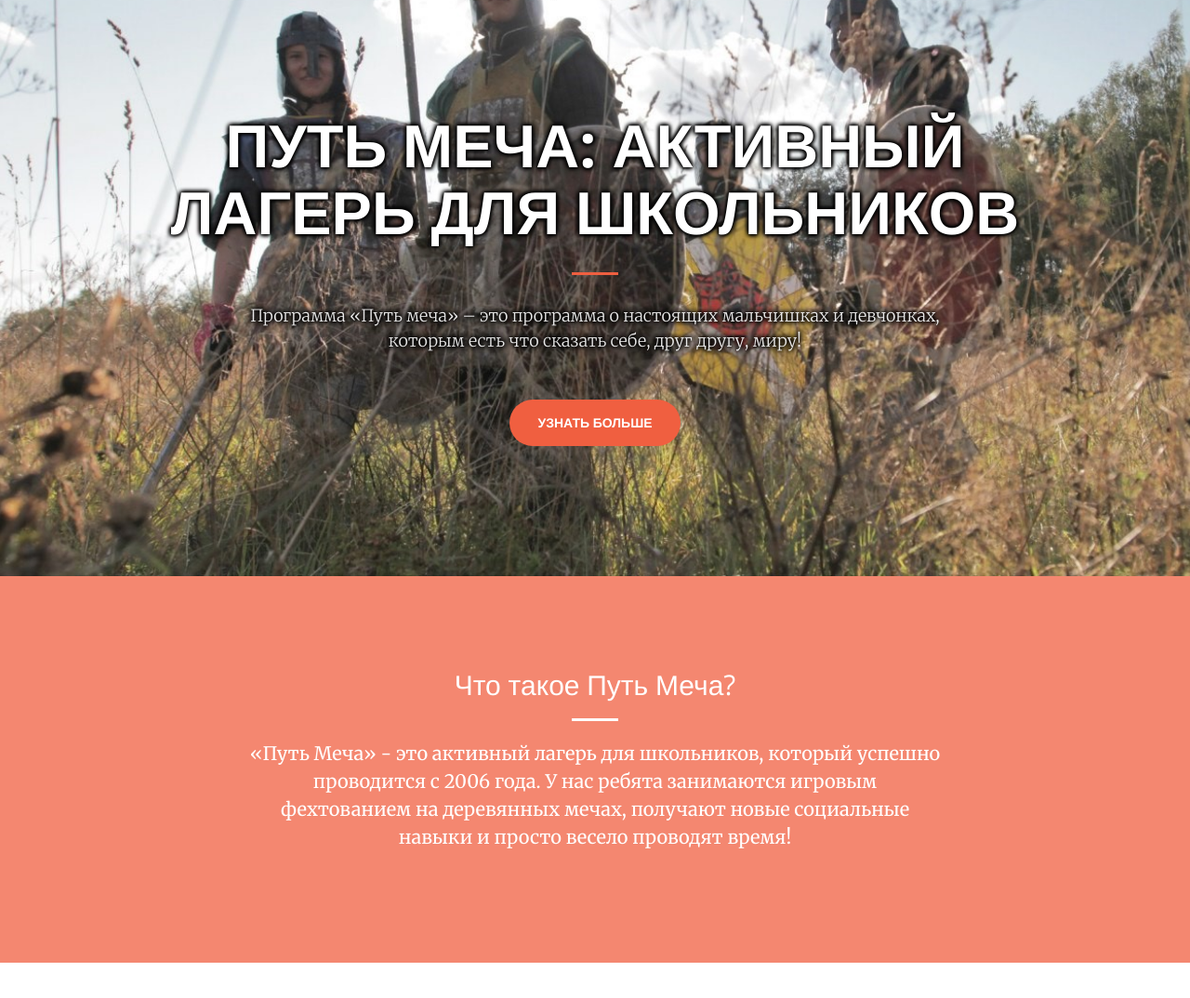
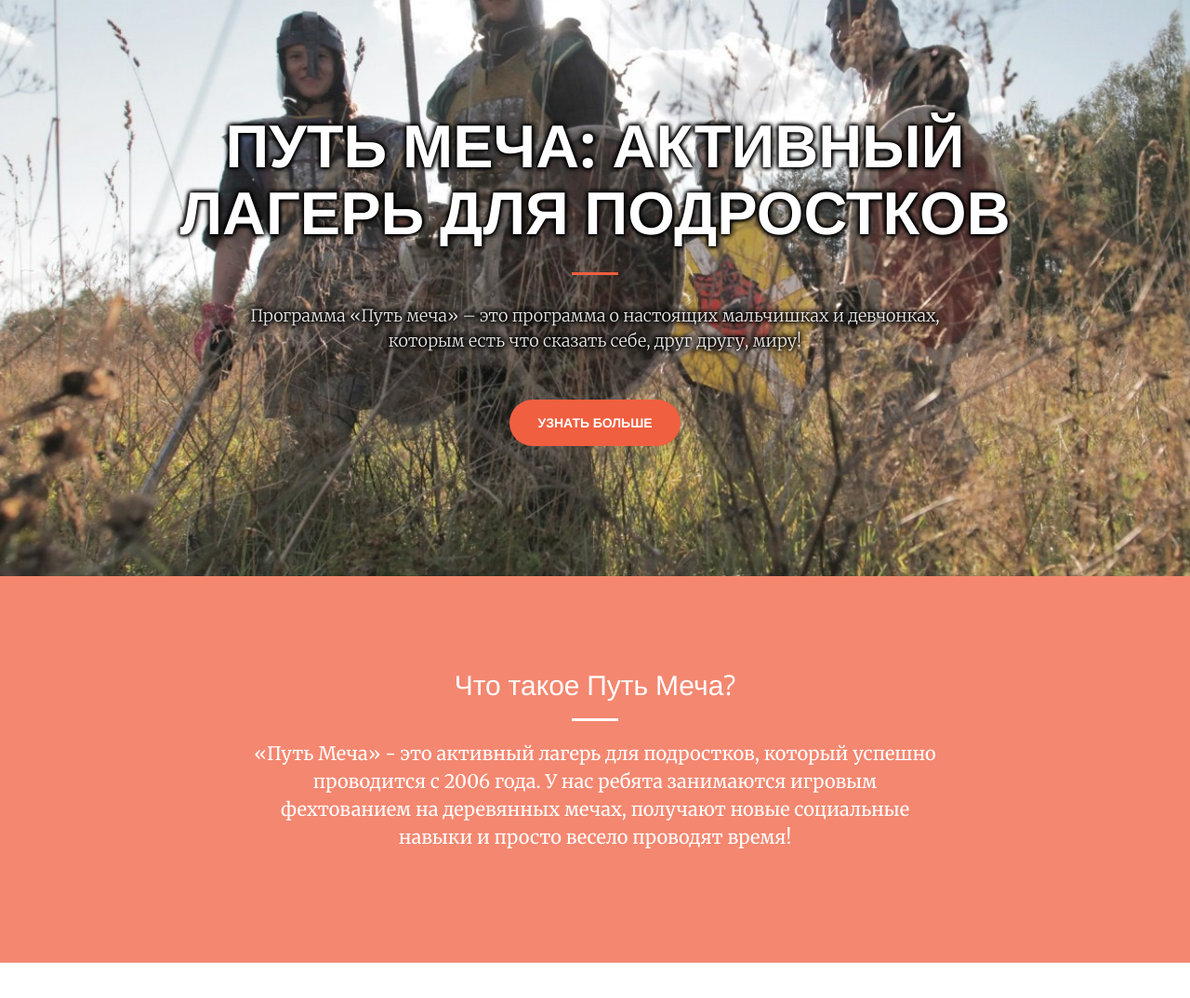
Before and after one commit to apetrin/swordway, a plain HTML site: page index.html in a window 1280 px wide. Shown: the part 180-1254 px from the top of the page at 93% size. Drawn offline with nearby package versions, Linux system fonts and the light colour scheme.

Commit message:
Update index.html

```diff
--- a/index.html
+++ b/index.html
@@ -6,10 +6,10 @@
     <meta charset="utf-8">
     <meta http-equiv="X-UA-Compatible" content="IE=edge">
     <meta name="viewport" content="width=device-width, initial-scale=1">
-    <meta name="description" content="«Путь Меча» - это активный лагерь для школьников, который успешно проводится с 2006 года. У нас ребята занимаются игровым фехтованием на деревянных мечах, получают новые бытовые и социальные навыки и просто весело проводят время!">
+    <meta name="description" content="«Путь Меча» - это активный лагерь для подростков, который успешно проводится с 2006 года. У нас ребята занимаются игровым фехтованием на деревянных мечах, получают новые бытовые и социальные навыки и просто весело проводят время!">
     <meta name="author" content="Путь меча">
 
-    <title>Путь Меча: активный лагерь для школьников</title>
+    <title>Путь Меча: активный лагерь для подростков</title>
 
     <!-- Bootstrap Core CSS -->
     <link rel="stylesheet" href="css/bootstrap.min.css" type="text/css">
@@ -78,7 +78,7 @@
     <header>
         <div class="header-content">
             <div class="header-content-inner">
-                <h1>Путь меча: активный лагерь для школьников</h1>
+                <h1>Путь меча: активный лагерь для подростков</h1>
                 <hr>
                 <p>Программа «Путь меча» – это программа о настоящих мальчишках и девчонках, которым есть что сказать себе, друг другу, миру!</p>
                 <a href="#about" class="btn btn-primary btn-xl page-scroll">Узнать больше</a>
@@ -92,7 +92,7 @@
                 <div class="col-lg-8 col-lg-offset-2 text-center">
                     <h2 class="section-heading">Что такое Путь Меча?</h2>
                     <hr class="light">
-                    <p class="text-faded">«Путь&nbsp;Меча» - это активный лагерь для школьников, который успешно проводится с 2006 года. У нас ребята занимаются игровым фехтованием на деревянных мечах, получают новые социальные навыки и просто весело проводят время!</p>
+                    <p class="text-faded">«Путь&nbsp;Меча» - это активный лагерь для подростков, который успешно проводится с 2006 года. У нас ребята занимаются игровым фехтованием на деревянных мечах, получают новые социальные навыки и просто весело проводят время!</p>
                 </div>
             </div>
         </div>
```
